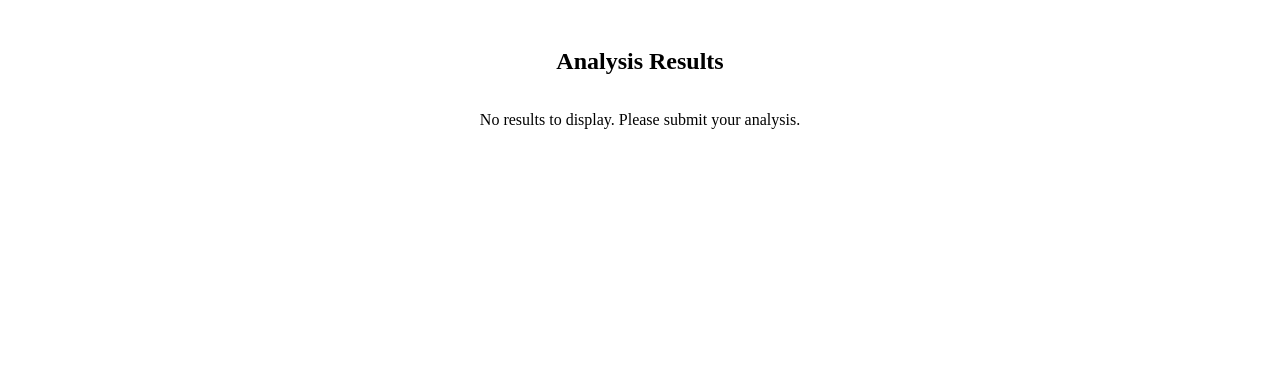
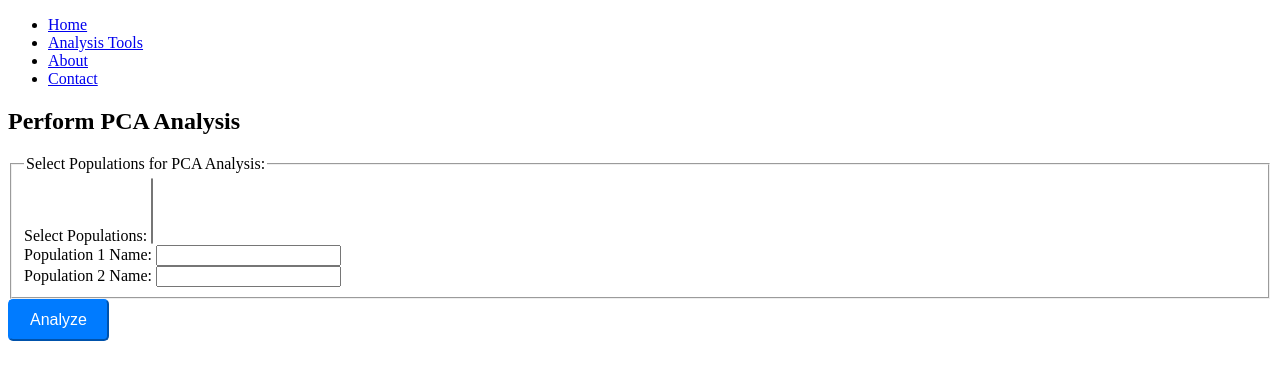
Before and after one commit to Djinho/Population-Genetics-Web-Tool, a Flask app: template app/templates/analyze.html in a window 1280 px wide. Shown: the top 380 px of the page. Run offline with Flask 3, Linux system fonts and the light colour scheme; the template is opened without the code that fills it, so the values that code supplies are empty.

Commit message:
Connected the analyze routes so when populations are selected it uses the population codes to fetch the PCA coordinates.

```diff
--- a/app/main.py
+++ b/app/main.py
@@ -1,15 +1,22 @@
-from flask import Flask, request, render_template, g
+from flask import Flask, request, render_template, g, redirect, url_for, session
+from flask_session import Session  # Make sure to install Flask-Session
 import sqlite3
 import os
 
 app = Flask(__name__)
+# Configure the Flask app to use filesystem-based sessions
+app.config["SESSION_PERMANENT"] = False
+app.config["SESSION_TYPE"] = "filesystem"
+Session(app)
 
-# Get the directory path of the parent directory (Population-Genetics-Web-Tool)
-BASE_DIR = os.path.dirname(os.path.dirname(os.path.abspath(__file__)))
+# Get the parent directory of this file
+BASE_DIR = os.path.dirname(os.path.abspath(__file__))
+# The database file should be in the 'sql' folder, one level up from the base directory
+DATABASE = os.path.join(BASE_DIR, '..', 'sql', 'PopulationGeneticsDB.sqlite')
 
-# Updated DATABASE path to reference the parent directory and then the sql folder
-DATABASE = os.path.join(BASE_DIR, 'sql', 'PopulationGeneticsDB.sqlite')
+print("DATABASE path:", DATABASE)
 
+# Function to get a database connection
 def get_db():
     db = getattr(g, '_database', None)
     if db is None:
@@ -19,47 +26,92 @@ def get_db():
         db.commit()
     return db
 
+# Function to close the database connection
 @app.teardown_appcontext
 def close_connection(exception):
     db = getattr(g, '_database', None)
     if db is not None:
         db.close()
 
+# Define route for the main page
 @app.route('/')
 def index():
+    return render_template('index.html')
+
+# Define route for analysis tools selection
+@app.route('/analysis_tools')
+def analysis_tools():
+    return render_template('analysis_selection.html')
+
+# Define route for PCA form
+@app.route('/analysis_tools/pca')
+def pca_form():
     db = get_db()
+    if db is None:
+        return "Error: Unable to connect to the database."
     cursor = db.execute('SELECT PopulationID, PopulationName FROM Populations')
     populations = cursor.fetchall()
-    return render_template('index.html', populations=populations)
+    return render_template('pca_form.html', populations=populations)
 
+# Define route for Admixture form
+@app.route('/analysis_tools/admixture')
+def admixture_form():
+    db = get_db()
+    if db is None:
+        return "Error: Unable to connect to the database."
+    cursor = db.execute('SELECT PopulationID, PopulationName FROM Populations')
+    populations = cursor.fetchall()
+    return render_template('admixture_form.html', populations=populations)
+
+# Define route for tutorials
+@app.route('/tutorials')
+def tutorials():
+    return render_template('tutorials.html')
+
+# Define route for about page
+@app.route('/about')
+def about():
+    return render_template('about.html')
+
+# Define route for contact page
+@app.route('/contact')
+def contact():
+    return render_template('contact.html')
+
+# Define route for analysis request
 @app.route('/analyze', methods=['POST'])
 def analyze():
-    analysis_type = request.form.get('analysis_type')
-    population1_id = request.form.get('population1')
-    population2_id = request.form.get('population2')
+    selected_populations = request.form.getlist('populations[]')
+    results = perform_pca(selected_populations)
+    # Store the results in the session
+    session['results'] = results
+    return redirect(url_for('display_results'))
 
-    if analysis_type == 'PCA':
-        results = perform_pca(population1_id, population2_id)
-        results['population1_name'] = population_name_from_id(population1_id)
-        results['population2_name'] = population_name_from_id(population2_id)
-    else:
-        results = {'message': 'Analysis type not supported.'}
+# Define route for displaying results
+@app.route('/results')
+def display_results():
+    # Retrieve the results from the session
+    results = session.get('results', None)
+    if results is None:
+        return "Error: No results data provided."
+    return render_template('results.html', results=results)
 
-    return render_template('analyze.html', results=results)
+# Function to perform PCA analysis
+def perform_pca(selected_populations):
+    db = get_db()
+    if db is None:
+        return []
+    placeholders = ','.join('?' for _ in selected_populations)
+    query = f'''
+    SELECT p.PopulationName, c.CoordinateID, c.PC1, c.PC2
+    FROM PCACoordinates AS c
+    JOIN Populations AS p ON c.PopulationID = p.PopulationID
+    WHERE c.PopulationID IN ({placeholders})
+    '''
+    cursor = db.execute(query, selected_populations)
+    pca_data = cursor.fetchall()
+    return [{'population_name': row['PopulationName'], 'coordinate_id': row['CoordinateID'], 'pc1': row['PC1'], 'pc2': row['PC2']} for row in pca_data]
 
-def perform_pca(population1_id, population2_id):
-    db = get_db()
-    cursor = db.execute('SELECT * FROM PCACoordinates WHERE PopulationID IN (?, ?)', (population1_id, population2_id))
-    pca_data = cursor.fetchall()
-    # Process your pca_data as needed to perform PCA analysis here
-    pca_results = {'PCA_Result': pca_data}  # Assuming pca_data has the right structure
-    return pca_results
-
-def population_name_from_id(population_id):
-    db = get_db()
-    cursor = db.execute('SELECT PopulationName FROM Populations WHERE PopulationID = ?', (population_id,))
-    result = cursor.fetchone()
-    return result['PopulationName'] if result else None
-
+# Start the Flask application
 if __name__ == '__main__':
     app.run(debug=True)
--- a/app/static/css/style.css
+++ b/app/static/css/style.css
@@ -7,20 +7,61 @@
 }
 
 .results-container {
-    background: #fff; /* White background for results */
+    background: #fff;
     padding: 20px;
-    border-radius: 8px; /* Rounded corners */
+    border-radius: 8px;
     box-shadow: 0 4px 8px rgba(0, 0, 0, 0.1);
     margin-top: 20px;
     width: 100%;
-    max-width: 600px; /* Max width for results container */
-    overflow-x: auto; /* If content is too wide, allow scroll */
+    max-width: 600px;
+    overflow-x: auto;
 }
 
 pre {
-    background: #f4f4f4; /* Light grey background for <pre> to distinguish the text */
+    background: #f4f4f4;
     padding: 15px;
-    border-radius: 4px; /* Rounded corners for <pre> */
-    white-space: pre-wrap; /* Ensures pre-formatted text wraps */
-    word-break: break-word; /* Break the word to prevent overflow */
+    border-radius: 4px;
+    white-space: pre-wrap;
+    word-break: break-word;
 }
+
+.population-container {
+    display: flex;
+    flex-wrap: wrap;
+    justify-content: center;
+    align-items: center;
+    gap: 10px;
+    margin-bottom: 20px;
+}
+
+.population-label {
+    display: flex;
+    align-items: center;
+    background: #e9e9e9;
+    padding: 5px 10px;
+    border-radius: 20px;
+    margin: 5px;
+    cursor: pointer;
+    user-select: none; /* Prevents text selection */
+}
+
+.population-label input[type="checkbox"] {
+    margin-right: 5px;
+    cursor: pointer;
+}
+
+/* Style for the analyze button */
+.btn-primary {
+    background-color: #007bff;
+    border-color: #007bff;
+    color: white;
+    padding: 10px 20px;
+    border-radius: 5px;
+    font-size: 16px;
+    cursor: pointer;
+}
+
+.btn-primary:hover {
+    background-color: #0056b3;
+    border-color: #0056b3;
+}
--- /dev/null
+++ b/app/static/js/script.js
@@ -0,0 +1,15 @@
+document.addEventListener('DOMContentLoaded', function() {
+    // Fetch populations and populate dropdowns
+    fetch('/get_populations')
+        .then(response => response.json())
+        .then(populations => {
+            const populationDropdowns = document.querySelectorAll('.population-dropdown');
+            populationDropdowns.forEach(dropdown => {
+                populations.forEach(population => {
+                    const option = new Option(population.PopulationName, population.PopulationID);
+                    dropdown.add(option);
+                });
+            });
+        })
+        .catch(error => console.error('Error fetching populations:', error));
+});
--- a/app/templates/analyze.html
+++ b/app/templates/analyze.html
@@ -1,31 +1,27 @@
 {% extends "layout.html" %}
 
-{% block title %}Analysis Results{% endblock %}
-
 {% block content %}
-<div class="results-page">
-    <h2>Analysis Results</h2>
-    {% if results %}
-        <div class="results-container">
-            <p>Results for the analysis:</p>
-            <ul>
-                <li><strong>Population 1 Name:</strong> {{ results.population1_name }}</li>
-                <li><strong>Population 2 Name:</strong> {{ results.population2_name }}</li>
-                <p>PCA Results:</p>
-                <ul>
-                    {% for row in results.PCA_Result %}
-                        <li>
-                            <strong>Coordinate ID:</strong> {{ row['CoordinateID'] }}<br>
-                            <strong>PC1:</strong> {{ row['PC1'] }}<br>
-                            <strong>PC2:</strong> {{ row['PC2'] }}<br>
-                            <!-- Add more PCA columns as needed -->
-                        </li>
-                    {% endfor %}
-                </ul>
-            </ul>
+<h2>Perform PCA Analysis</h2>
+<form action="{{ url_for('analyze') }}" method="post">
+    <fieldset>
+        <legend>Select Populations for PCA Analysis:</legend>
+        <div class="form-group">
+            <label for="populations">Select Populations:</label>
+            <select id="populations" name="populations[]" class="form-control" multiple>
+                {% for population in populations %}
+                <option value="{{ population.PopulationID }}">{{ population.PopulationName }}</option>
+                {% endfor %}
+            </select>
         </div>
-    {% else %}
-        <p>No results to display. Please submit your analysis.</p>
-    {% endif %}
-</div>
+        <div class="form-group">
+            <label for="population1_name">Population 1 Name:</label>
+            <input type="text" id="population1_name" name="population1_name" class="form-control">
+        </div>
+        <div class="form-group">
+            <label for="population2_name">Population 2 Name:</label>
+            <input type="text" id="population2_name" name="population2_name" class="form-control">
+        </div>
+    </fieldset>
+    <button type="submit" class="btn btn-primary">Analyze</button>
+</form>
 {% endblock %}
--- a/app/templates/layout.html
+++ b/app/templates/layout.html
@@ -2,24 +2,36 @@
 <html lang="en">
 <head>
     <meta charset="UTF-8">
-    <title>{% block title %}{% endblock %} - Population Genomics Analysis</title>
-    <!-- Include your CSS and Bootstrap links here -->
+    <title>Population Genomics Analysis</title>
     <link rel="stylesheet" href="{{ url_for('static', filename='css/style.css') }}">
-    <!-- Add any other CSS or Bootstrap links you need -->
+    <!-- You can add other meta tags and head elements as needed -->
 </head>
 <body>
     <header>
-        <!-- Navigation bar or other header content -->
+        <nav>
+            <ul>
+                <li><a href="{{ url_for('index') }}">Home</a></li>
+                <li><a href="{{ url_for('analysis_tools') }}">Analysis Tools</a></li>
+                <li><a href="{{ url_for('about') }}">About</a></li>
+                <li><a href="{{ url_for('contact') }}">Contact</a></li>
+            </ul>
+        </nav>
     </header>
 
-    <main class="container">
-        {% block content %}{% endblock %}
+    <main>
+        {% block content %}
+        <!-- The content of your child templates will be inserted here -->
+        {% endblock %}
     </main>
 
     <footer>
-        <!-- Footer content -->
+        <!-- Footer content here -->
     </footer>
 
-    <!-- Include your JS scripts here -->
+    <!-- JavaScript files are included at the end of the body to allow the content to load faster -->
+    <script src="{{ url_for('static', filename='js/script.js') }}"></script>
+    {% block additional_scripts %}
+    <!-- Child templates can add additional scripts here if necessary -->
+    {% endblock %}
 </body>
 </html>
```
Also changed, not shown: app/templates/analysis.html (added, +13 -0 lines), app/templates/analysis_selection.html (added, +9 -0 lines), app/templates/error.html (deleted, +0 -9 lines), app/templates/index.html (+5 -86 lines), app/templates/pca_form.html (added, +20 -0 lines), app/templates/results.html (added, +31 -0 lines), app/templates/tutorials.html (added, +7 -0 lines), 2 other files.
